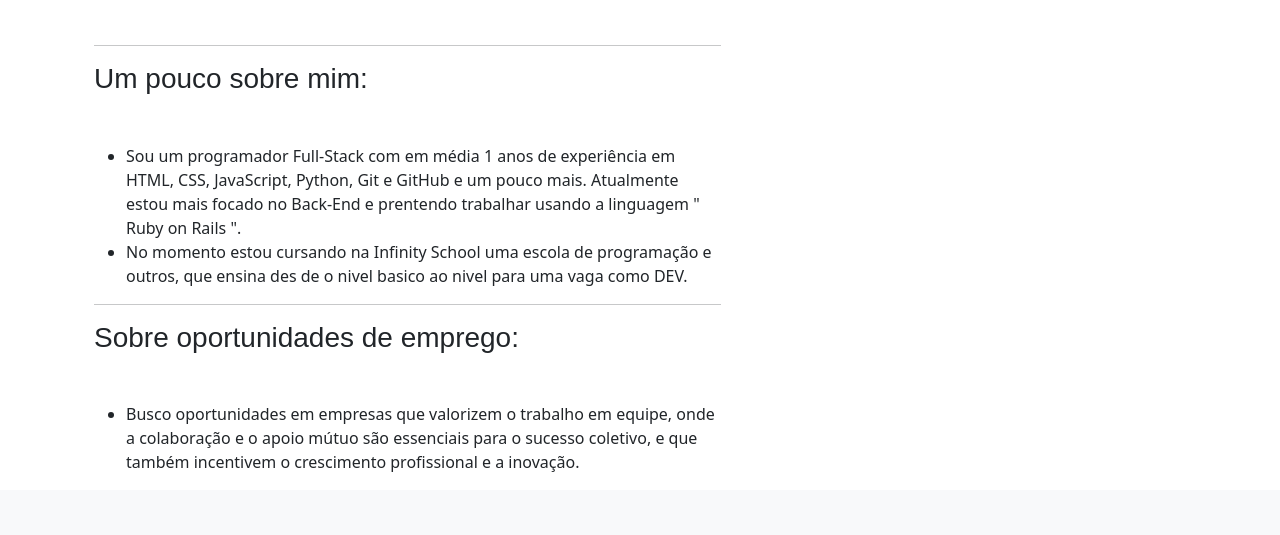
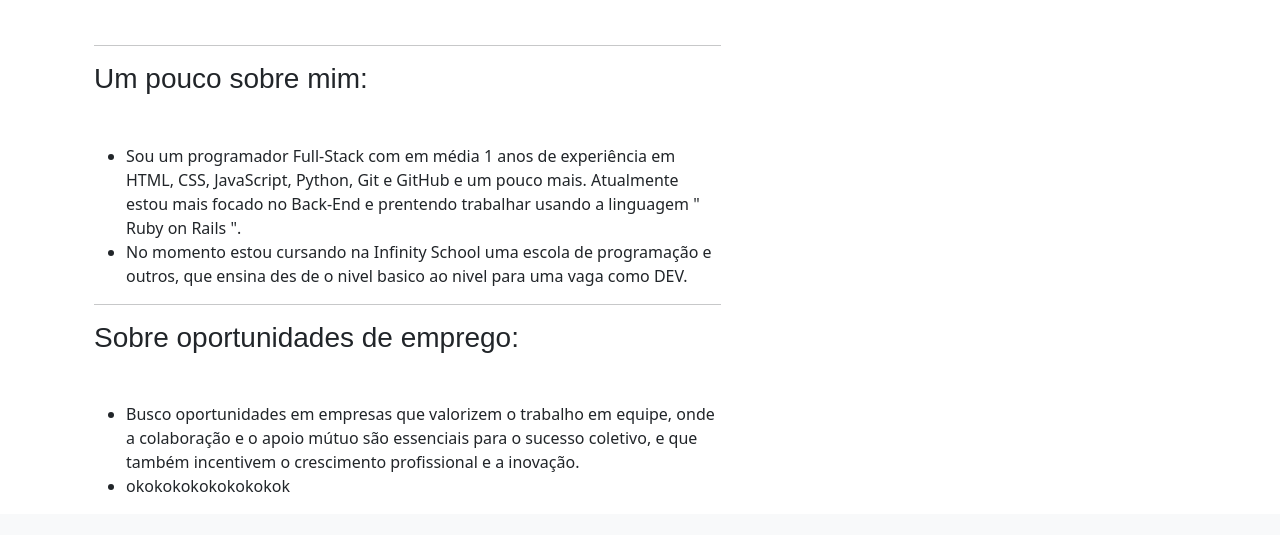
Before and after one commit to WalliPereira/MeusEstudos, a plain HTML site: page Portifolio/pagesHTML/first.html in a window 1280 px wide. Shown: the part 343-878 px from the top of the page. Drawn offline with nearby package versions, Linux system fonts and the light colour scheme; a web font is replaced by a local one.

Commit message:
Update first.html

```diff
--- a/Portifolio/pagesHTML/first.html
+++ b/Portifolio/pagesHTML/first.html
@@ -63,6 +63,7 @@
                     <div class="d-flex">
                         <ul>
                             <li>Busco oportunidades em empresas que valorizem o trabalho em equipe, onde a colaboração e o apoio mútuo são essenciais para o sucesso coletivo, e que também incentivem o crescimento profissional e a inovação.</li>
+                            <li>okokokokokokokokok</li>
                         </ul>
                     </div>
                 </div>
```
